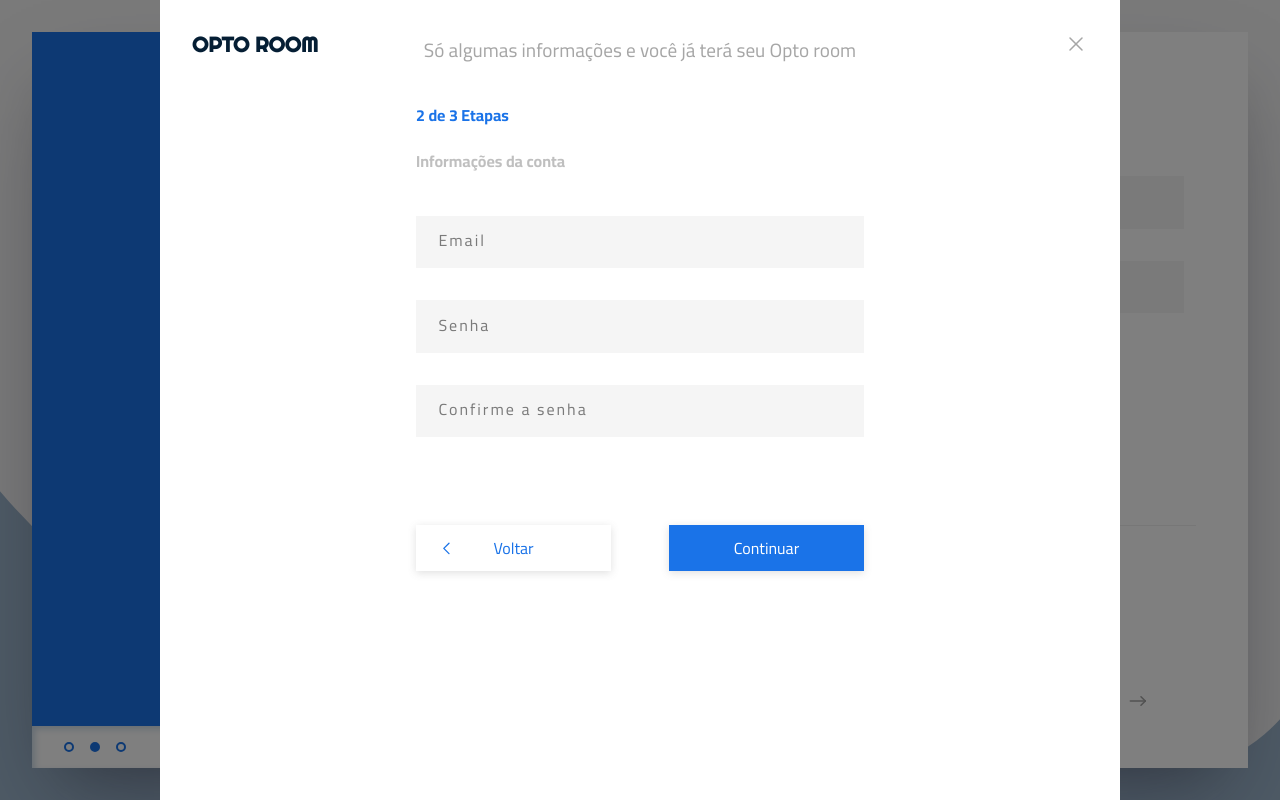
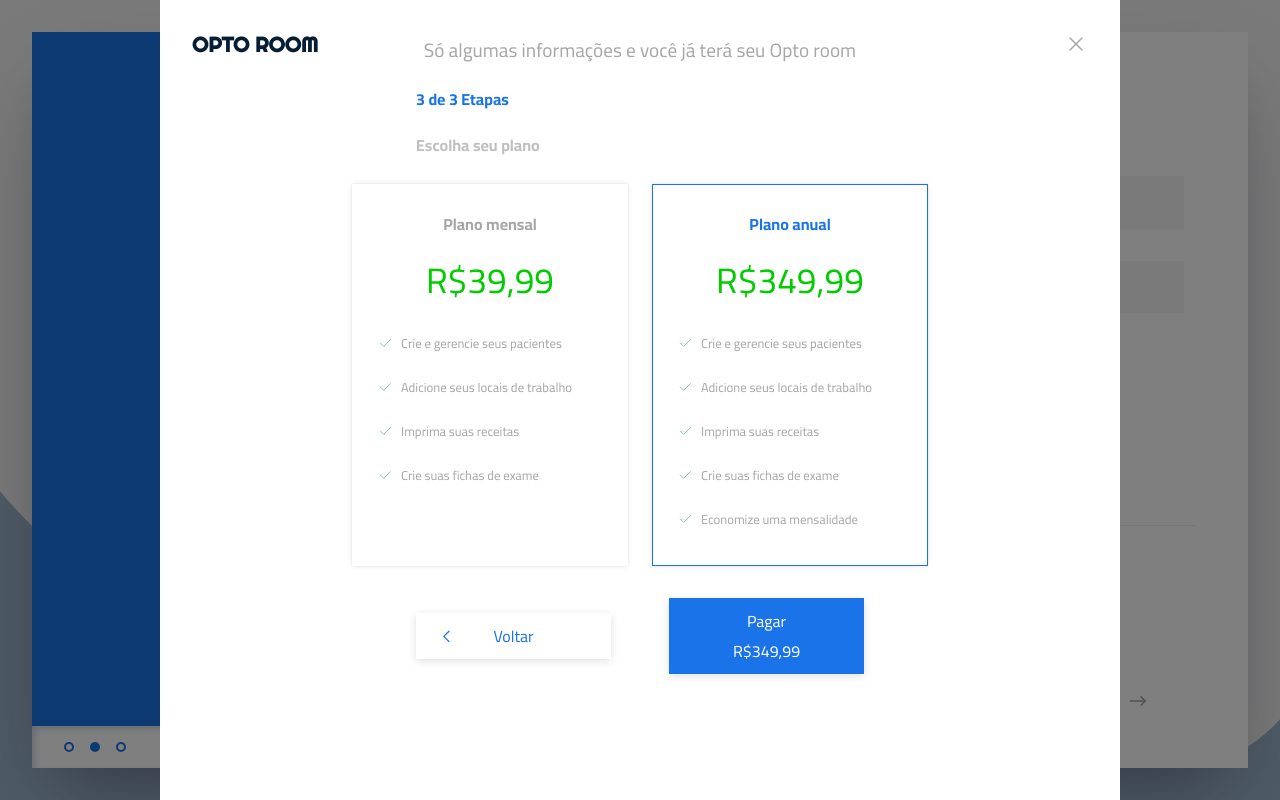
Before and after one commit to FellipeLorram/opto-room, a React (Create React App) app: page /Login in a window 1280 px wide. Both pictures are taken after a click on the element "CRIE SUA CONTA EM MENOS DE 5 MINUTOS.". Built offline with nearby package versions, Linux system fonts and the light colour scheme.

Commit message:
Creating payment method cards

```diff
--- /dev/null
+++ b/src/Assets/svgs/Check.tsx
@@ -0,0 +1,16 @@
+import React from 'react';
+
+interface Props {
+  className?: string;
+  onClick?: { (): void; };
+}
+const Check: React.FC<Props> = ({ className, onClick }) => {
+  return (
+    <svg xmlns="http://www.w3.org/2000/svg" className={className} width="44" height="44" viewBox="0 0 24 24" strokeWidth="1.5" stroke="#000000" fill="none" strokeLinecap="round" strokeLinejoin="round">
+      <path stroke="none" d="M0 0h24v24H0z" fill="none" />
+      <path d="M5 12l5 5l10 -10" />
+    </svg>
+  );
+};
+
+export { Check };
--- a/src/Widgets/Signup/Context/Index.tsx
+++ b/src/Widgets/Signup/Context/Index.tsx
@@ -9,6 +9,7 @@ import AccountInfoForm from '../Forms/AccountInfoForm';
 import { SignupModalProps } from '../Index';
 import { AnimatePresence } from 'framer-motion';
 import { BackgroundVariants, ContainerVariants } from './AnimationVariants';
+import { SubsciptionModalityForm } from '../Forms/SubsciptionModalityForm';
 
 interface IFormProgressContext {
   formFirstStep: boolean;
@@ -23,8 +24,8 @@ export const FormProgressContext = createContext({} as IFormProgressContext)
 
 const SignupModalWrapper: React.FC<SignupModalProps> = ({ onScreen, setOnScreen }) => {
   const [formFirstStep, setFormFirstStep] = useState(false);
-  const [formSecondStep, setFormSecondStep] = useState(true);
-  const [formThirdStep, setFormThirdStep] = useState(false);
+  const [formSecondStep, setFormSecondStep] = useState(false);
+  const [formThirdStep, setFormThirdStep] = useState(true);
 
   const formSteps = {
     formFirstStep,
@@ -52,6 +53,7 @@ const SignupModalWrapper: React.FC<SignupModalProps> = ({ onScreen, setOnScreen
               <FormProgress />
               {formFirstStep && <PersonalInfosForm />}
               {formSecondStep && <AccountInfoForm />}
+              {formThirdStep && <SubsciptionModalityForm />}
             </FormProgressContext.Provider>
           </Container>
         </Background>
--- a/src/Widgets/Signup/Context/styled.tsx
+++ b/src/Widgets/Signup/Context/styled.tsx
@@ -22,6 +22,6 @@ export const Container = styled(motion.div)`
   justify-content: flex-start;
   flex-direction: column;
   padding: 2rem;
-  gap: 2rem;
+  gap: 1rem;
   z-index: 4;
 `;
--- /dev/null
+++ b/src/Widgets/Signup/Forms/SubsciptionModalityForm.tsx
@@ -0,0 +1,101 @@
+import React, { useContext, useState } from 'react';
+import { Check } from '../../../Assets/svgs/Check';
+import { ChevronLeft } from '../../../Assets/svgs/ChevronLeft';
+import { Button } from '../../../Components/Button/Index';
+import { FormProgressContext } from '../Context/Index';
+import { FormContainer, ModalityCard } from './styled';
+
+const SubsciptionModalityForm: React.FC = () => {
+  const [montlyPaymentSelected, setMontlyPaymentSelected] = useState(false);
+  const [anualPaymentSelected, setAnualPaymentSelected] = useState(true);
+
+  const {
+    setFormThirdStep,
+    setFormSecondStep,
+  } = useContext(FormProgressContext);
+
+  const cards = [
+    {
+      type: 'montly',
+      header: 'Plano mensal',
+      price: 'R$39,99',
+      selected: montlyPaymentSelected,
+      benefits: [
+        'Crie e gerencie seus pacientes',
+        'Adicione seus locais de trabalho',
+        'Imprima suas receitas',
+        'Crie suas fichas de exame'
+      ],
+    },
+    {
+      type: 'anual',
+      header: 'Plano anual',
+      price: 'R$349,99',
+      selected: anualPaymentSelected,
+      benefits: [
+        'Crie e gerencie seus pacientes',
+        'Adicione seus locais de trabalho',
+        'Imprima suas receitas',
+        'Crie suas fichas de exame',
+        'Economize uma mensalidade'
+      ],
+    }
+  ];
+
+  const handleBackwardButtonClick = () => {
+    setFormThirdStep(false);
+    setFormSecondStep(true);
+  }
+
+  const handleCardCick = (type: string) => {
+    if (type === 'montly') {
+      setMontlyPaymentSelected(true);
+      setAnualPaymentSelected(false);
+      return;
+    }
+    setMontlyPaymentSelected(false);
+    setAnualPaymentSelected(true);
+  }
+
+  return (
+    <FormContainer>
+      <div className="row" style={{ gap: '1.5rem', width: '90%' }}>
+        {cards.map(({ header, price, selected, benefits, type }) => (
+          <ModalityCard
+            selected={selected}
+            key={price}
+            onClick={() => handleCardCick(type)}
+          >
+            <div className="header">
+              {header}
+            </div>
+            <div className="price">
+              {price}
+            </div>
+            <div className="benefits-list">
+              {benefits.map((benefit) => (
+                <span className="benefit" key={benefit}>
+                  <Check className="check" />
+                  {benefit}
+                </span>
+              ))}
+            </div>
+          </ModalityCard>
+        ))}
+      </div>
+
+      <div className="row">
+        <Button inverse className="back-button" onClick={handleBackwardButtonClick} >
+          <ChevronLeft />
+          Voltar
+        </Button>
+        <Button className="paid-button" >
+          Pagar
+          {anualPaymentSelected ? ' R$349,99' : ' R$39,99'}
+        </Button>
+      </div>
+    </FormContainer>
+  );
+};
+
+export { SubsciptionModalityForm };
--- a/src/Widgets/Signup/Forms/styled.tsx
+++ b/src/Widgets/Signup/Forms/styled.tsx
@@ -19,7 +19,7 @@ export const FormContainer = styled(motion.div)`
 
   .button-row {
     padding: 10% 0 0;
-
+  }
   .back-button{
     position: relative;
     svg {
@@ -27,7 +27,11 @@ export const FormContainer = styled(motion.div)`
       left: 10%;
     }
   }
+
+  .paid-button {
+    gap: 0.5rem;
   }
+
 `;
 
 export const FormStepsContainer = styled(motion.div)`
@@ -57,3 +61,63 @@ export const StepsTrace = styled.div`
   }
 
 `;
+
+interface ModalityCardProps {
+  selected?: boolean;
+}
+
+export const ModalityCard = styled.div`
+  display: flex;
+  align-items: center;
+  justify-content: flex-start;
+  flex-direction: column;
+  box-shadow: rgba(0, 0, 0, 0.1) 0px 0px 5px 0px, rgba(0, 0, 0, 0.1) 0px 0px 1px 0px;
+  padding: 1.5rem;
+  cursor: pointer;
+  width: 100%;
+  background: #fff;
+  transition: all 0.2s ease-in-out;
+  align-self: stretch;
+  gap: 0.5rem;
+  border: ${({ selected }: ModalityCardProps) => selected ? '1px solid #1a73e8' : '1px solid transparent'};
+
+  .header {
+    color: ${({ selected }: ModalityCardProps) => selected ? '#1a73e8' : '#a6a6a6'};
+    font-size: 1rem;
+    font-weight: 700;
+  }
+
+  .price{
+    font-size: 2.2rem;
+    color: #00cc00;
+  }
+
+  :hover{
+    background: #1a73e810;
+  }
+
+  .benefits-list {
+    display: flex;
+    align-items: center;
+    justify-content: space-evenly;
+    flex-direction: column;
+    width: 100%;
+    color: #a6a6a6;
+    font-size: .8rem;
+
+    .benefit{
+      display: flex;
+      align-items: center;
+      justify-content: flex-start;
+      width: 100%;
+      gap: 0.5rem;
+
+    }
+  }
+
+  .check{
+    width: 1rem;
+    stroke: #88c6a3;
+  }
+
+`;
```
Lines whose indentation alone changed are shown as unchanged.
